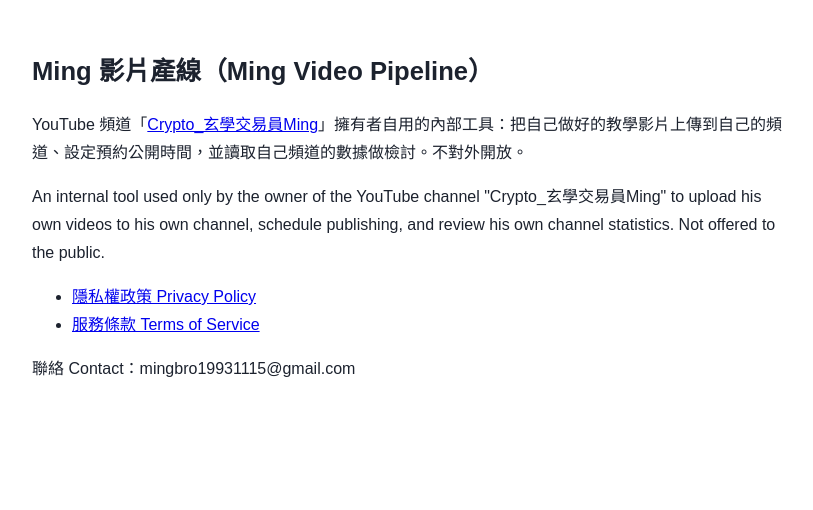
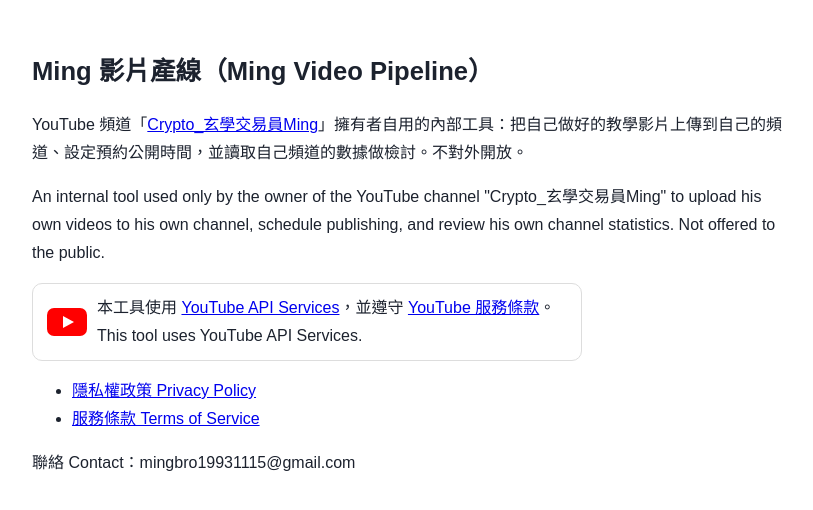
Before and after one commit to mingbro19931115-rgb/mingbro19931115-rgb.github.io, a plain HTML site: page index.html in a window 1280 px wide. Shown: the whole page, without its empty margins (228-1041 px from the left). Drawn offline with Linux system fonts and the light colour scheme.

Commit message:
Update index.html

```diff
--- a/index.html
+++ b/index.html
@@ -13,6 +13,10 @@
 <h1>Ming 影片產線（Ming Video Pipeline）</h1>
 <p>YouTube 頻道「<a href="https://www.youtube.com/@Crypto_玄學交易員Ming">Crypto_玄學交易員Ming</a>」擁有者自用的內部工具：把自己做好的教學影片上傳到自己的頻道、設定預約公開時間，並讀取自己頻道的數據做檢討。不對外開放。</p>
 <p>An internal tool used only by the owner of the YouTube channel "Crypto_玄學交易員Ming" to upload his own videos to his own channel, schedule publishing, and review his own channel statistics. Not offered to the public.</p>
+<p style="display:flex;align-items:center;gap:10px;border:1px solid #ddd;border-radius:10px;padding:10px 14px;max-width:520px">
+  <svg width="40" height="28" viewBox="0 0 40 28" aria-label="YouTube"><rect width="40" height="28" rx="7" fill="#FF0000"/><path d="M16 8 L27 14 L16 20 Z" fill="#fff"/></svg>
+  <span>本工具使用 <a href="https://developers.google.com/youtube">YouTube API Services</a>，並遵守 <a href="https://www.youtube.com/t/terms">YouTube 服務條款</a>。<br>This tool uses YouTube API Services.</span>
+</p>
 <ul>
   <li><a href="privacy.html">隱私權政策 Privacy Policy</a></li>
   <li><a href="terms.html">服務條款 Terms of Service</a></li>
```
